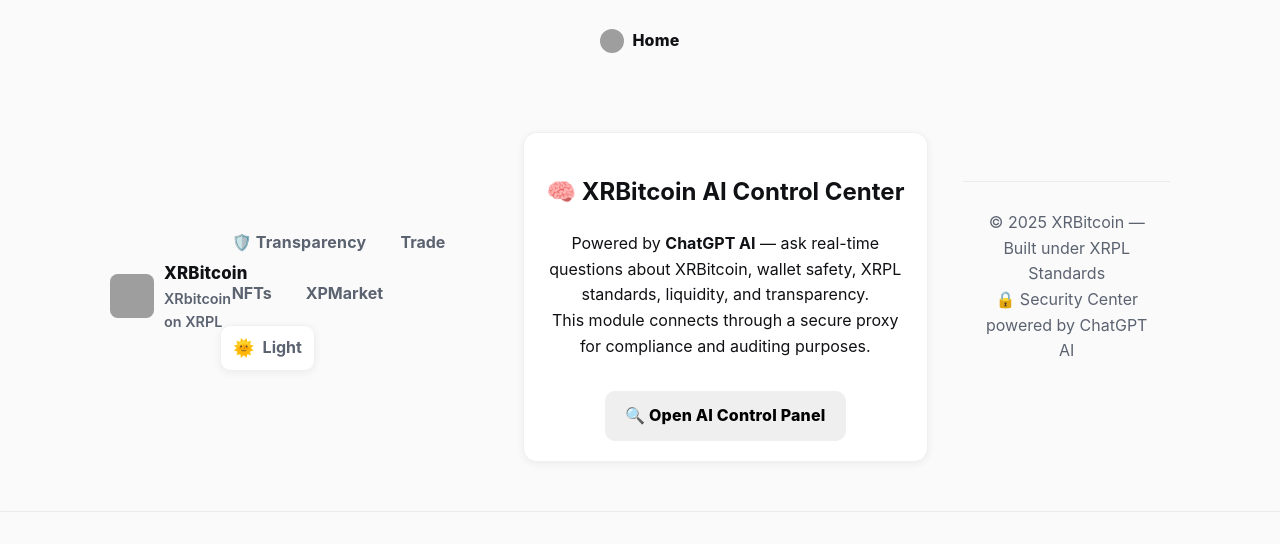
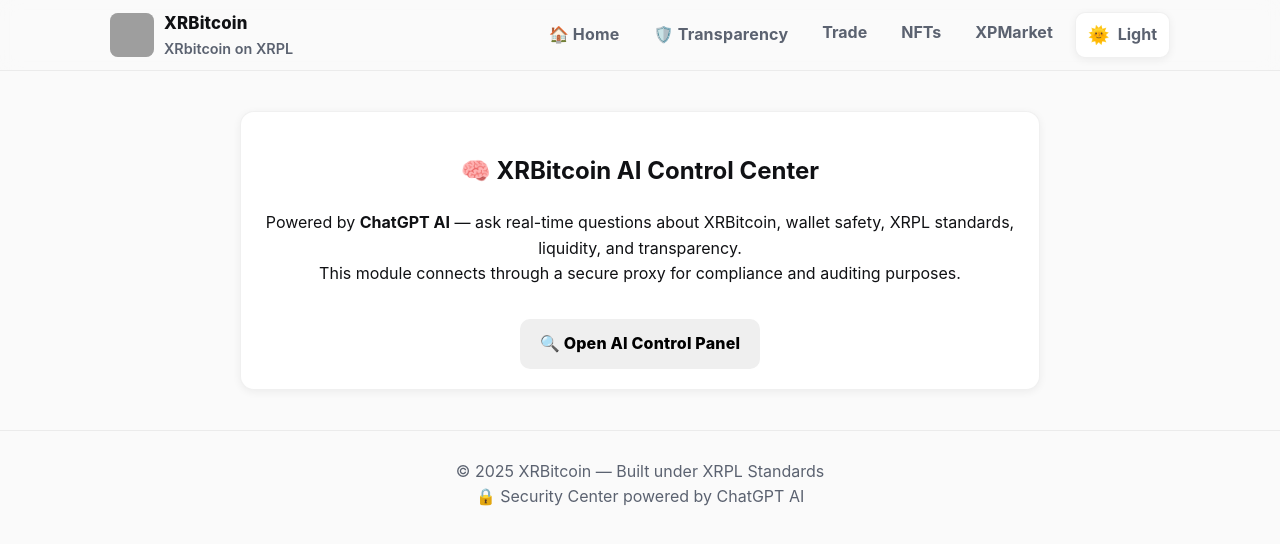
Before and after one commit to XRBitcoinCash/XRBitcoin, a plain HTML site: page control-center.html in a window 1280 px wide. Drawn offline with Linux system fonts and the light colour scheme; grey boxes are pictures that could not be loaded.

Commit message:
Fix AI Control Center page structure
- Closed header/container tags correctly
- Restored navigation and layout integrity
- Verified all JS modules (proxy, theme, voice input) load correctly

```diff
--- a/control-center.html
+++ b/control-center.html
@@ -21,21 +21,6 @@
 <body>
   <!-- HEADER -->
   <header>
-
-
-
-
-    <a href="index.html"
-   class="btn ghost"
-   style="margin:16px auto;display:flex;align-items:center;justify-content:center;gap:8px;text-align:center;max-width:200px;">
-  <img src="https://xrbitcoincash.github.io/XRBitcoin/xrbitcoin-logo.png"
-       alt="XRBitcoin logo"
-       style="width:24px;height:24px;border-radius:50%;">
-  Home
-</a>
-
-
-
     <div class="container header__inner">
       <div class="brand">
         <img src="https://xrbitcoincash.github.io/XRBitcoin/xrbitcoin-logo.png" alt="XRBitcoin logo" class="brand__logo">
@@ -46,6 +31,7 @@
       </div>
 
       <nav class="nav">
+        <a href="index.html" class="btn ghost">🏠 Home</a>
         <a href="transparency.html" class="btn ghost">🛡️ Transparency</a>
         <a href="https://sologenic.org/trade?market=5852626974636F696E0000000000000000000000%2BrGQaHbQHCsTLQtboQPwUBasXjLvk8uDbpT%2FXRP">Trade</a>
         <a href="https://sologenic.org/nfts/rUh5JLJNQ3NhwvHCPxgt8myXx22j1bWw1a">NFTs</a>
@@ -55,7 +41,8 @@
           <span class="theme-toggle__label">Light</span>
         </button>
       </nav>
-
+    </div>
+  </header>
 
   <!-- MAIN CONTENT -->
   <main style="padding: 40px 20px;">
@@ -77,14 +64,10 @@
 
         <!-- Quick Questions -->
         <div style="margin-bottom:12px; display:flex; flex-wrap:wrap; gap:8px; justify-content:center;">
-          <button class="btn ghost auditQuick"
-            data-q="How was XRBitcoin created, and is it safe to connect my wallet here?">Wallet Safety</button>
-          <button class="btn ghost auditQuick"
-            data-q="Does XRBitcoin meet XRPL standards for token issuance and transparency?">XRPL Standards</button>
-          <button class="btn ghost auditQuick"
-            data-q="How is liquidity for XRBitcoin provided on XRPL, and is it decentralized?">Liquidity</button>
-          <button class="btn ghost auditQuick"
-            data-q="What makes XRBitcoin unique compared to Bitcoin and other XRPL assets?">Transparency</button>
+          <button class="btn ghost auditQuick" data-q="How was XRBitcoin created, and is it safe to connect my wallet here?">Wallet Safety</button>
+          <button class="btn ghost auditQuick" data-q="Does XRBitcoin meet XRPL standards for token issuance and transparency?">XRPL Standards</button>
+          <button class="btn ghost auditQuick" data-q="How is liquidity for XRBitcoin provided on XRPL, and is it decentralized?">Liquidity</button>
+          <button class="btn ghost auditQuick" data-q="What makes XRBitcoin unique compared to Bitcoin and other XRPL assets?">Transparency</button>
         </div>
 
         <!-- Input -->
@@ -153,8 +136,6 @@
       output.appendChild(div);
       div.scrollIntoView({ behavior: "smooth", block: "nearest" });
     }
-
-    const sleep = ms => new Promise(r => setTimeout(r, ms));
 
     async function wakeProxy() {
       try {
```
Lines whose indentation alone changed are shown as unchanged.
